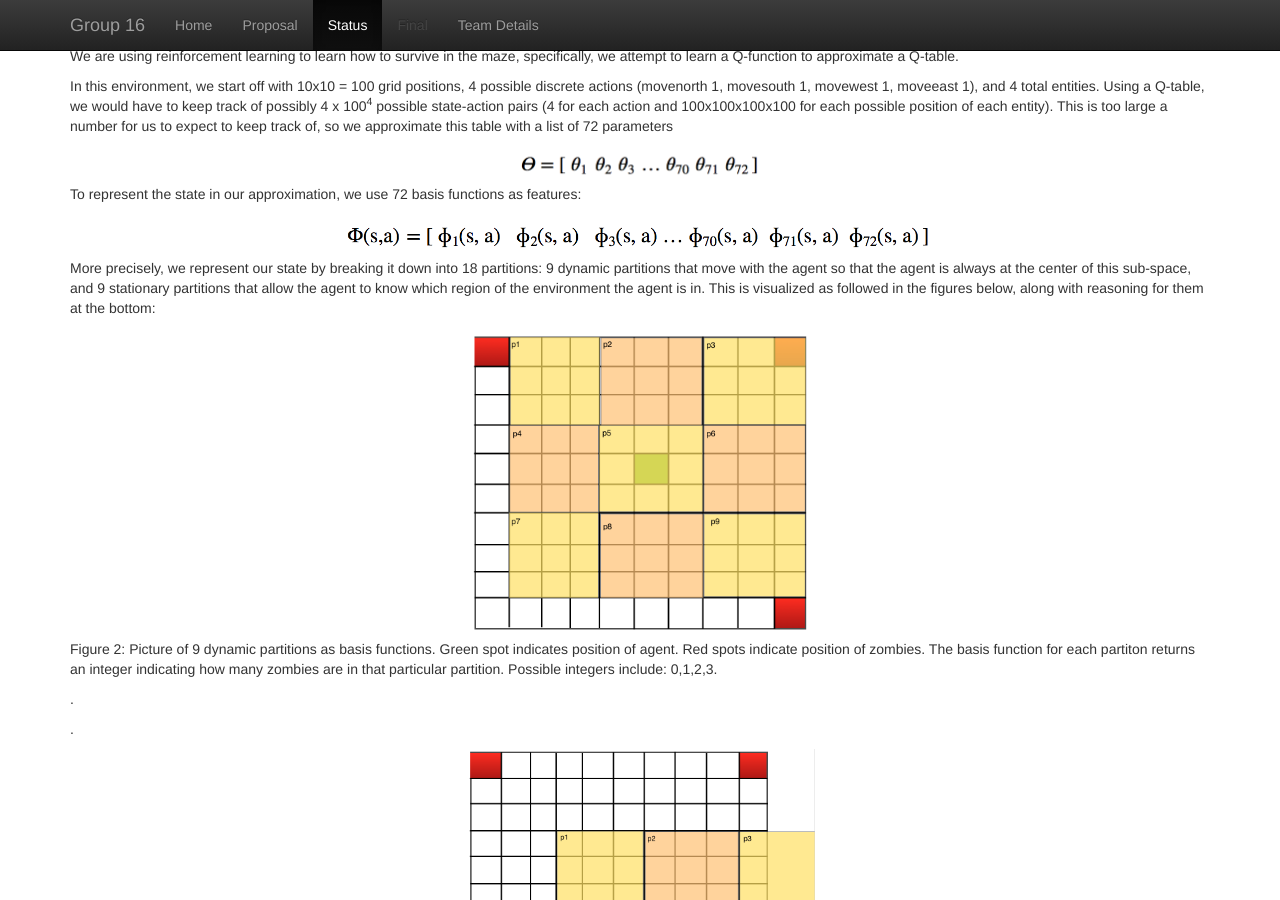
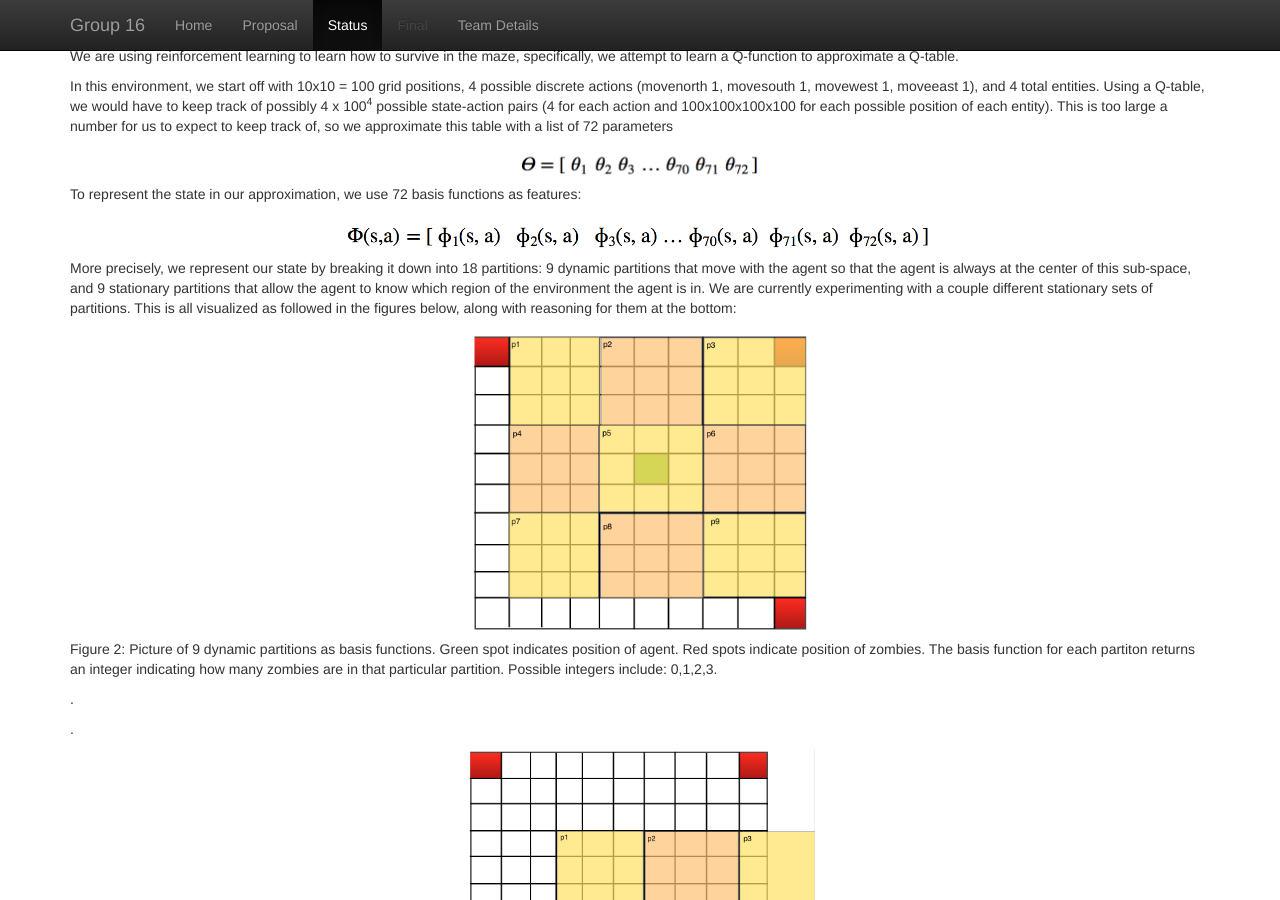
Before and after one commit to becamorin20/Group-16, a Jekyll site: the page built from docs/status.md, in a window 1280 px wide and 900 px high, scrolled down 818 px. Built offline with Jekyll 4.4.1, drawn with Linux system fonts in a browser that asks for light colours.

Commit message:
Update status.md

```diff
--- a/docs/status.md
+++ b/docs/status.md
@@ -22,7 +22,8 @@ To represent the state in our approximation, we use 72 basis functions as featur
 <div align="center"><img src="https://github.com/becamorin20/Group-16/blob/master/docs/images/basis_functions.png" width="600"></div>
 
 More precisely, we represent our state by breaking it down into 18 partitions: 9 dynamic partitions that move with the agent so that the agent is always at the center of this sub-space, and 9 stationary partitions that allow the agent to know which region of the environment the agent is in.
-This is visualized as followed in the figures below, along with reasoning for them at the bottom:
+We are currently experimenting with a couple different stationary sets of partitions.
+This is all visualized as followed in the figures below, along with reasoning for them at the bottom:
 <div align="center"><img src="https://github.com/becamorin20/Group-16/blob/master/docs/images/basis_dynamic.png" width="350"></div>
 Figure 2: Picture of 9 dynamic partitions as basis functions. Green spot indicates position of agent. Red spots indicate position of zombies.
 The basis function for each partiton returns an integer indicating how many zombies are in that particular partition.
```
